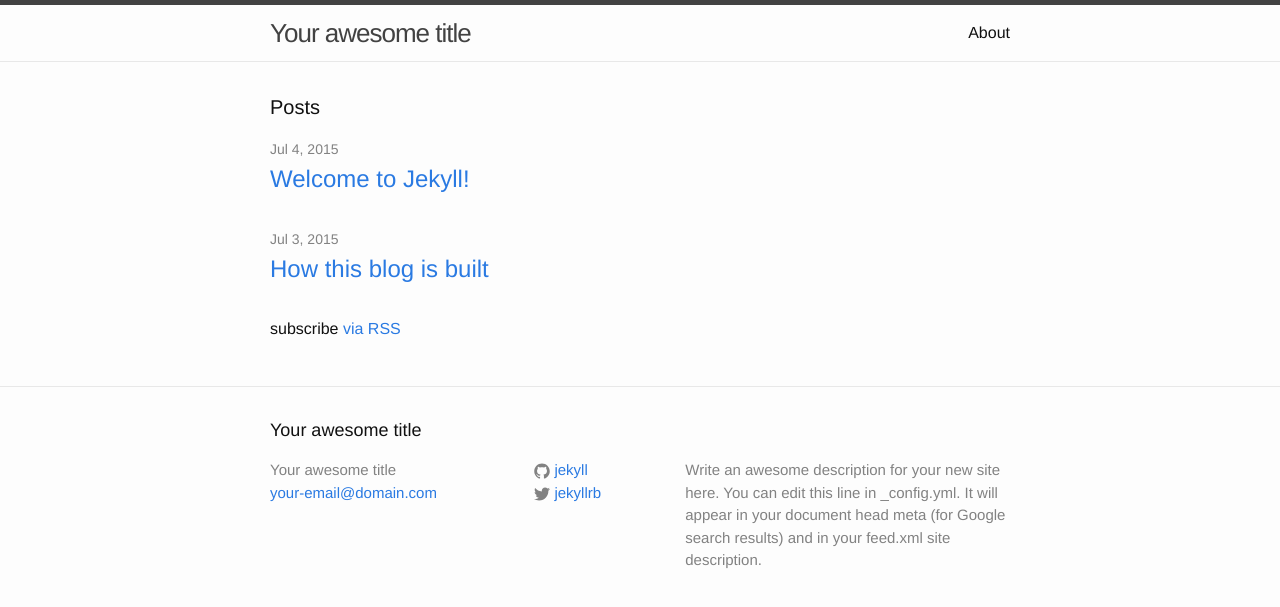
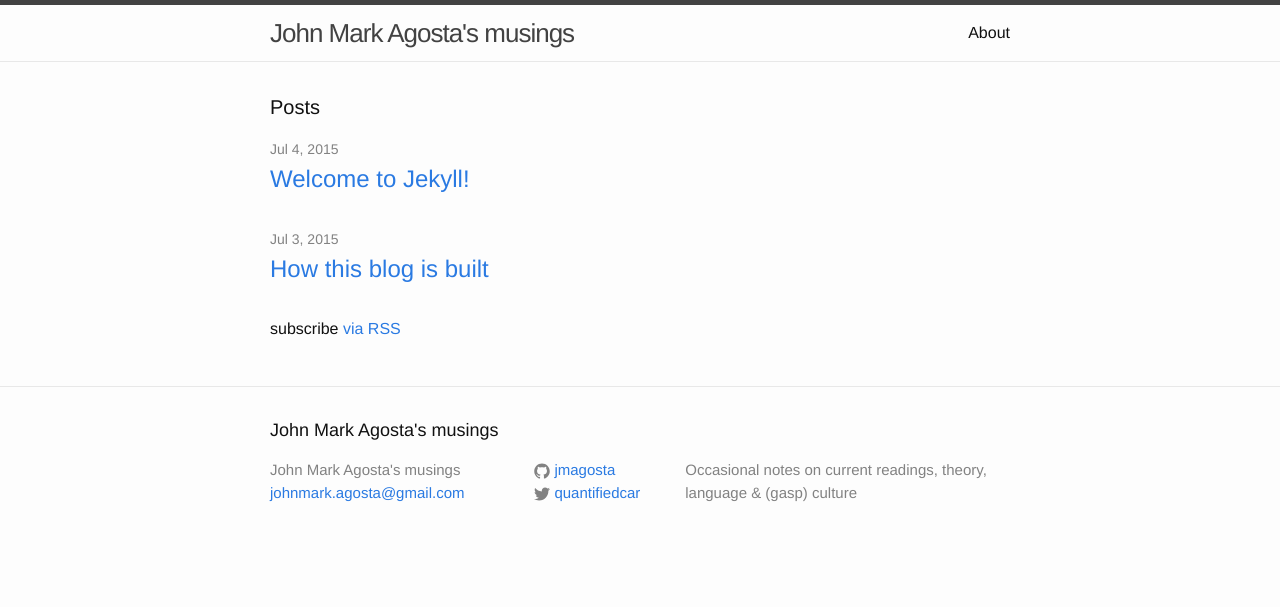
Before and after one commit to jmagosta/jmagosta, a Jekyll site: the page built from index.html, in a window 1280 px wide. Shown: the top 607 px of the page. Built offline with Jekyll 4.4.1, drawn with Linux system fonts in a browser that asks for light colours.

Commit message:
custom _config.yml

```diff
--- a/_config.yml
+++ b/_config.yml
@@ -1,14 +1,12 @@
 # Site settings
-title: Your awesome title
-email: your-email@domain.com
+title: John Mark Agosta's musings
+email: johnmark.agosta@gmail.com
 description: > # this means to ignore newlines until "baseurl:"
-  Write an awesome description for your new site here. You can edit this
-  line in _config.yml. It will appear in your document head meta (for
-  Google search results) and in your feed.xml site description.
+    Occasional notes on current readings, theory, language & (gasp) culture
 baseurl: "" # the subpath of your site, e.g. /blog/
-url: "http://yourdomain.com" # the base hostname & protocol for your site
-twitter_username: jekyllrb
-github_username:  jekyll
+url: "http://johnmarkagosta.com" # the base hostname & protocol for your site
+twitter_username: quantifiedcar
+github_username:  jmagosta
 
 # Build settings
 markdown: kramdown
```
